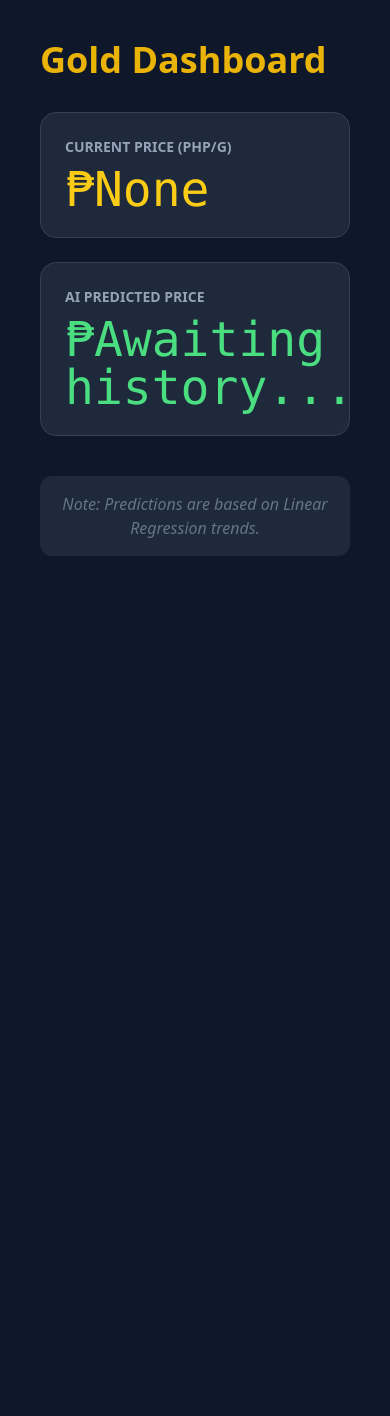
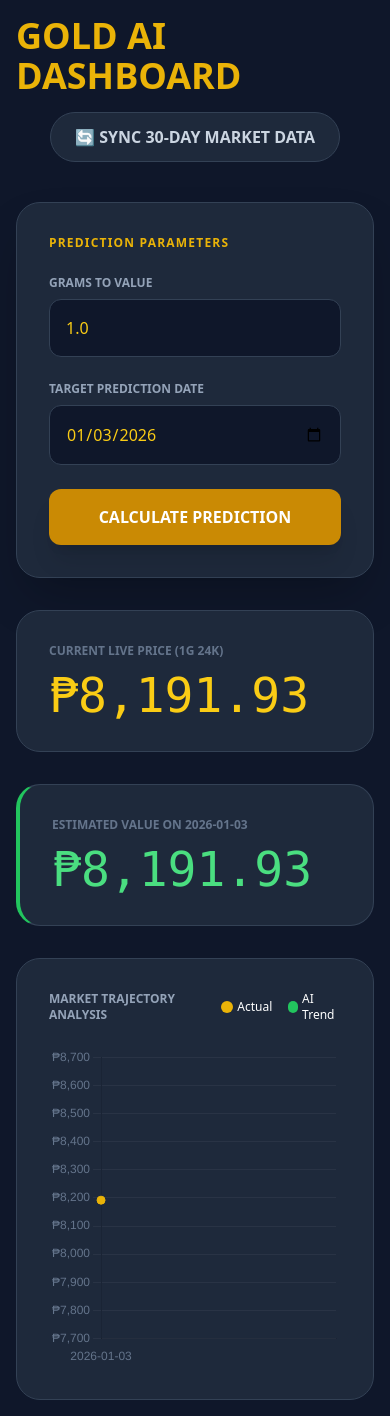
Before and after one commit to CeNan11/gold-predictor, a Flask app: page / in a window 390 px wide. Before the commit the page ends 556 px from the top, so only its background shows below. Run offline with Flask 3, Linux system fonts and the light colour scheme; data that the repository does not hold is empty; some libraries are stand-ins or nearby versions.

Commit message:
Website can fetch numbers

```diff
--- a/app.py
+++ b/app.py
@@ -1,60 +1,113 @@
-from flask import Flask, render_template
+from flask import Flask, render_template, request, redirect, url_for
 import pandas as pd
 import numpy as np
 from sklearn.linear_model import LinearRegression
-from scraper import get_gold_price
+from scraper import get_gold_price, get_30_day_history
 import datetime
 import os
 
 app = Flask(__name__)
-
-# Move this outside so every function can see it
 CSV_PATH = 'data/gold_history.csv'
 
-# Ensure the folder exists
-if not os.path.exists('data'):
-    os.makedirs('data')
+def get_valid_cached_price(today_str):
+    """Ensures we always get a numeric price, never NaN."""
+    fallback_price = 8200.0  # Emergency backup
+
+    if os.path.exists(CSV_PATH):
+        df = pd.read_csv(CSV_PATH)
+        df['price'] = pd.to_numeric(df['price'], errors='coerce')
+        df = df.dropna(subset=['price']) # REMOVE BROKEN DATA
+
+        if not df.empty:
+            # Check if we already have today's price
+            today_data = df[df['date'] == today_str]
+            if not today_data.empty:
+                return float(today_data.iloc[0]['price'])
+            fallback_price = float(df.iloc[-1]['price'])
+
+    # If not in CSV or missing today, try to scrape
+    new_price = get_gold_price()
+    if new_price:
+        df_new = pd.DataFrame({'date': [today_str], 'price': [new_price]})
+        if not os.path.exists(CSV_PATH):
+            df_new.to_csv(CSV_PATH, index=False)
+        else:
+            df_new.to_csv(CSV_PATH, mode='a', header=False, index=False)
+        return new_price
+
+    return fallback_price
 
 def predict_gold():
-    # Check if the file exists before reading
-    if not os.path.exists(CSV_PATH):
-        return "Waiting for data..."
+    if not os.path.exists(CSV_PATH): return None, None
+    df = pd.read_csv(CSV_PATH)
+    df['price'] = pd.to_numeric(df['price'], errors='coerce')
+    df['date'] = pd.to_datetime(df['date'])
+    df = df.dropna(subset=['price']).sort_values(by='date')
 
-    df = pd.read_csv(CSV_PATH)
+    if len(df) < 2: return None, None # AI needs at least 2 days to see a trend
 
-    if len(df) < 2:
-        return "Awaiting history..."
+    start_date = df['date'].min()
+    df['days_since'] = (df['date'] - start_date).dt.days
+    X = df[['days_since']].values
+    y = df['price'].values
+    return LinearRegression().fit(X, y), start_date
 
-    # ML Logic
-    X = np.array(range(len(df))).reshape(-1, 1)
-    y = df['price'].values
-    model = LinearRegression()
-    model.fit(X, y)
+@app.route('/', methods=['GET', 'POST'])
+def index():
+    today_str = datetime.date.today().strftime("%Y-%m-%d")
+    current = get_valid_cached_price(today_str)
 
-    prediction = model.predict([[len(df)]])
-    return round(prediction[0], 2)
+    model, start_date = predict_gold()
 
-@app.route('/')
-def index():
-    current = get_gold_price()
-    today = datetime.date.today().strftime("%Y-%m-%d")
+    # Load data for chart
+    df = pd.read_csv(CSV_PATH) if os.path.exists(CSV_PATH) else pd.DataFrame()
+    if not df.empty:
+        df['price'] = pd.to_numeric(df['price'], errors='coerce')
+        df = df.dropna(subset=['price']).sort_values(by='date')
 
-    # LOGIC: Check file before reading to prevent crashes
-    if current:
-        if not os.path.exists(CSV_PATH):
-            # First time ever? Create the file!
-            df_new = pd.DataFrame({'date': [today], 'price': [current]})
-            df_new.to_csv(CSV_PATH, index=False)
+    user_grams = float(request.form.get('grams', 1)) if request.method == 'POST' else 1.0
+    target_date_str = request.form.get('target_date', today_str) if request.method == 'POST' else today_str
+
+    labels, actual_values, trend_values = [], [], []
+    display_prediction = current * user_grams
+
+    if not df.empty:
+        labels = df['date'].tolist()
+        actual_values = df['price'].tolist()
+
+        if model and start_date:
+            # Calculate Trend
+            X_hist = (pd.to_datetime(df['date']) - start_date).dt.days.values.reshape(-1, 1)
+            trend_values = [round(v, 2) for v in model.predict(X_hist)]
+
+            # Calculate Prediction
+            target_date_obj = datetime.datetime.strptime(target_date_str, "%Y-%m-%d")
+            days_diff = (target_date_obj - start_date).days
+            price_pred = model.predict([[days_diff]])[0]
+            display_prediction = round(price_pred * user_grams, 2)
+
+            # Add prediction to chart
+            labels.append(target_date_str)
+            actual_values.append(None)
+            trend_values.append(round(price_pred, 2))
+
+    return render_template('index.html', current=current, prediction=display_prediction,
+                           labels=labels, actual=actual_values, trend=trend_values,
+                           grams=user_grams, target_date=target_date_str)
+
+@app.route('/scrape-history', methods=['POST'])
+def scrape_history():
+    new_data = get_30_day_history()
+    if new_data:
+        df_new = pd.DataFrame(new_data)
+        if os.path.exists(CSV_PATH):
+            df_old = pd.read_csv(CSV_PATH)
+            df_combined = pd.concat([df_old, df_new]).drop_duplicates(subset=['date'], keep='last')
+            df_combined.sort_values(by='date').to_csv(CSV_PATH, index=False)
         else:
-            # File exists, check if we need to add today's entry
-            df_existing = pd.read_csv(CSV_PATH)
-            # Ensure we don't add duplicate entries for the same day
-            if today not in df_existing['date'].values.astype(str):
-                new_row = pd.DataFrame({'date': [today], 'price': [current]})
-                new_row.to_csv(CSV_PATH, mode='a', header=False, index=False)
-
-    prediction = predict_gold()
-    return render_template('index.html', current=current, prediction=prediction)
+            df_new.sort_values(by='date').to_csv(CSV_PATH, index=False)
+    return redirect(url_for('index'))
 
 if __name__ == '__main__':
+    if not os.path.exists('data'): os.makedirs('data')
     app.run(debug=True)
--- a/data/gold_history.csv
+++ b/data/gold_history.csv
@@ -1,2 +1,3 @@
 date,price
-2026-01-03,32026111119.0
+,
+2026-01-03,8191.93
--- a/templates/index.html
+++ b/templates/index.html
@@ -1,27 +1,117 @@
 <!DOCTYPE html>
 <html lang="en">
-    <head>
-        <script src="https://cdn.tailwindcss.com"></script>
-        <title>Gold Price Prediction</title>
-    </head>
-    <body class="bg-slate-900 text-white p-10">
-    <div class="max-w-4xl mx-auto">
-        <h1 class="text-4xl font-extrabold text-yellow-500 mb-8">Gold Dashboard</h1>
+<head>
+    <meta charset="UTF-8">
+    <title>Gold Price Prediction</title>
+    <script src="https://cdn.tailwindcss.com"></script>
+</head>
+<body class="bg-slate-900 text-white p-4 md:p-10">
+    <div class="max-w-5xl mx-auto">
+        <div class="flex flex-col md:flex-row justify-between items-center mb-10 gap-4">
+            <div>
+                <h1 class="text-4xl font-black text-yellow-500">GOLD AI DASHBOARD</h1>
+            </div>
+            <form action="/scrape-history" method="POST">
+                <button type="submit" class="bg-slate-800 hover:bg-yellow-600 text-slate-300 py-3 px-6 rounded-full border border-slate-700 transition-all font-bold">
+                    🔄 SYNC 30-DAY MARKET DATA
+                </button>
+            </form>
+        </div>
 
-        <div class="grid grid-cols-1 md:grid-cols-2 gap-6">
-            <div class="bg-slate-800 p-6 rounded-2xl border border-slate-700">
-                <h2 class="text-slate-400 uppercase text-sm font-bold">Current Price (PHP/g)</h2>
-                <p class="text-5xl font-mono mt-2 text-yellow-400">₱{{ current }}</p>
+        <div class="bg-slate-800 p-8 rounded-3xl border border-slate-700 mb-8 shadow-2xl">
+            <h2 class="text-yellow-500 font-bold mb-6 uppercase text-xs tracking-widest">Prediction Parameters</h2>
+            <form method="POST" class="grid grid-cols-1 md:grid-cols-3 gap-6">
+                <div>
+                    <label class="block text-xs text-slate-400 mb-2 uppercase font-semibold">Grams to Value</label>
+                    <input type="number" name="grams" step="0.01" value="{{ grams }}" class="w-full bg-slate-900 border border-slate-700 rounded-xl p-4 text-yellow-400">
+                </div>
+                <div>
+                    <label class="block text-xs text-slate-400 mb-2 uppercase font-semibold">Target Prediction Date</label>
+                    <input type="date"
+                           name="target_date"
+                           value="{{ target_date }}"
+                           min="{{ labels[0] if labels else '' }}"
+                           class="w-full bg-slate-900 border border-slate-700 rounded-xl p-4 text-yellow-400">
+                </div>
+                <div class="flex items-end">
+                    <button type="submit" class="w-full bg-yellow-600 hover:bg-yellow-500 text-white font-black py-4 rounded-xl shadow-xl uppercase transition-transform active:scale-95">
+                        Calculate Prediction
+                    </button>
+                </div>
+            </form>
+        </div>
+
+        <div class="grid grid-cols-1 md:grid-cols-2 gap-8 mb-8">
+            <div class="bg-slate-800 p-8 rounded-3xl border border-slate-700">
+                <h2 class="text-slate-500 uppercase text-xs font-bold">Current Live Price (1g 24K)</h2>
+                <p class="text-5xl font-mono mt-3 text-yellow-400">₱{{ "{:,.2f}".format(current) }}</p>
             </div>
-
-            <div class="bg-slate-800 p-6 rounded-2xl border border-slate-700">
-                <h2 class="text-slate-400 uppercase text-sm font-bold">AI Predicted Price</h2>
-                <p class="text-5xl font-mono mt-2 text-green-400">₱{{ prediction }}</p>
+            <div class="bg-slate-800 p-8 rounded-3xl border border-slate-700 border-l-4 border-l-green-500">
+                <h2 class="text-slate-500 uppercase text-xs font-bold">Estimated Value on {{ target_date }}</h2>
+                <p class="text-5xl font-mono mt-3 text-green-400">₱{{ "{:,.2f}".format(prediction) }}</p>
             </div>
         </div>
 
-        <div class="mt-10 p-4 bg-slate-800 rounded-xl text-center text-slate-500 italic">
-            Note: Predictions are based on Linear Regression trends.
+        <div class="bg-slate-800 p-8 rounded-3xl border border-slate-700">
+            <div class="flex justify-between items-center mb-6">
+                <h3 class="text-slate-400 font-bold uppercase text-xs">Market Trajectory Analysis</h3>
+                <div class="flex gap-4 text-xs">
+                    <span class="flex items-center gap-1"><div class="w-3 h-3 bg-yellow-500 rounded-full"></div> Actual</span>
+                    <span class="flex items-center gap-1"><div class="w-3 h-3 bg-green-500 rounded-full"></div> AI Trend</span>
+                </div>
+            </div>
+            <div class="h-80"><canvas id="goldTrendChart"></canvas></div>
         </div>
     </div>
+
+    <script src="https://cdn.jsdelivr.net/npm/chart.js"></script>
+    <script>
+        const chartLabels = {{ labels|tojson }};
+        const actualPrices = {{ actual|tojson }};
+        const trendPrices = {{ trend|tojson }};
+
+        if (chartLabels.length > 0) {
+            new Chart(document.getElementById('goldTrendChart').getContext('2d'), {
+                type: 'line',
+                data: {
+                    labels: chartLabels,
+                    datasets: [
+                        {
+                            label: 'Actual Price',
+                            data: actualPrices,
+                            borderColor: '#eab308',
+                            backgroundColor: '#eab308',
+                            pointRadius: 4,
+                            showLine: false
+                        },
+                        {
+                            label: 'AI Trend Line',
+                            data: trendPrices,
+                            borderColor: '#10b981',
+                            borderWidth: 2,
+                            borderDash: [5, 5],
+                            fill: true,
+                            backgroundColor: 'rgba(16, 185, 129, 0.05)',
+                            pointRadius: (ctx) => ctx.dataIndex === chartLabels.length - 1 ? 6 : 0,
+                            pointBackgroundColor: '#10b981',
+                            tension: 0
+                        }
+                    ]
+                },
+                options: {
+                    responsive: true,
+                    maintainAspectRatio: false,
+                    scales: {
+                        y: {
+                            grid: { color: 'rgba(255,255,255,0.05)' },
+                            ticks: { color: '#64748b', callback: (val) => '₱' + val.toLocaleString() }
+                        },
+                        x: { grid: { display: false }, ticks: { color: '#64748b' } }
+                    },
+                    plugins: { legend: { display: false } }
+                }
+            });
+        }
+    </script>
+</body>
 </html>
```
Also changed, not shown: scraper.py (+34 -26 lines).
